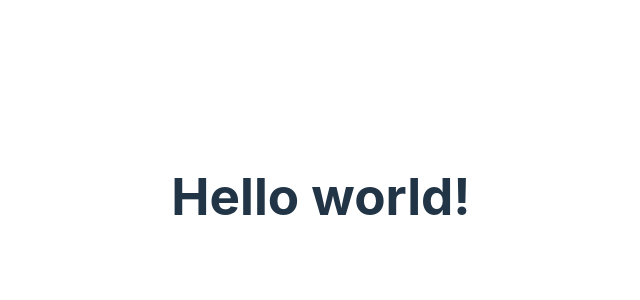
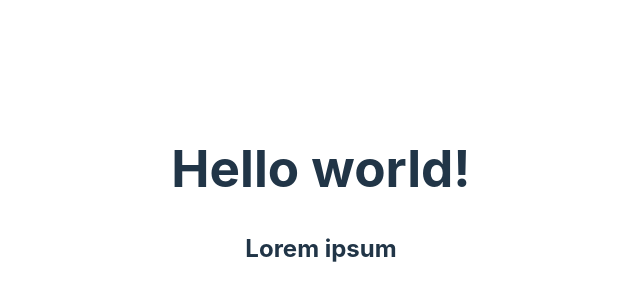
Before and after one commit to MagdalenaTyminska/React-test, a React (Vite) app: page / in a window 1280 px wide. Shown: the part 204-504 px from the top of the page, without its empty margins (319-959 px from the left). Built offline with nearby package versions, Linux system fonts and the light colour scheme.

Commit message:
class components-2

```diff
--- a/src/App.tsx
+++ b/src/App.tsx
@@ -2,7 +2,11 @@ import "./App.scss";
 import { HelloWorld } from "./HelloWorld";
 
 const App = () => {
-  return <HelloWorld />;
+  return (
+    <>
+      <HelloWorld />
+    </>
+  );
 };
 
 export { App };
--- a/src/HelloWorld.tsx
+++ b/src/HelloWorld.tsx
@@ -1,8 +1,14 @@
 import { Component } from "react";
+import { LoremIpsum } from "./LoremIpsum";
 
 class HelloWorld extends Component {
   render() {
-    return <h1>Hello world!</h1>;
+    return (
+      <>
+        <h1>Hello world!</h1>
+        <LoremIpsum />
+      </>
+    );
   }
 }
 
--- /dev/null
+++ b/src/LoremIpsum.tsx
@@ -0,0 +1,9 @@
+import { Component } from "react";
+
+class LoremIpsum extends Component {
+  render() {
+    return <h2>Lorem ipsum</h2>;
+  }
+}
+
+export { LoremIpsum };
```
